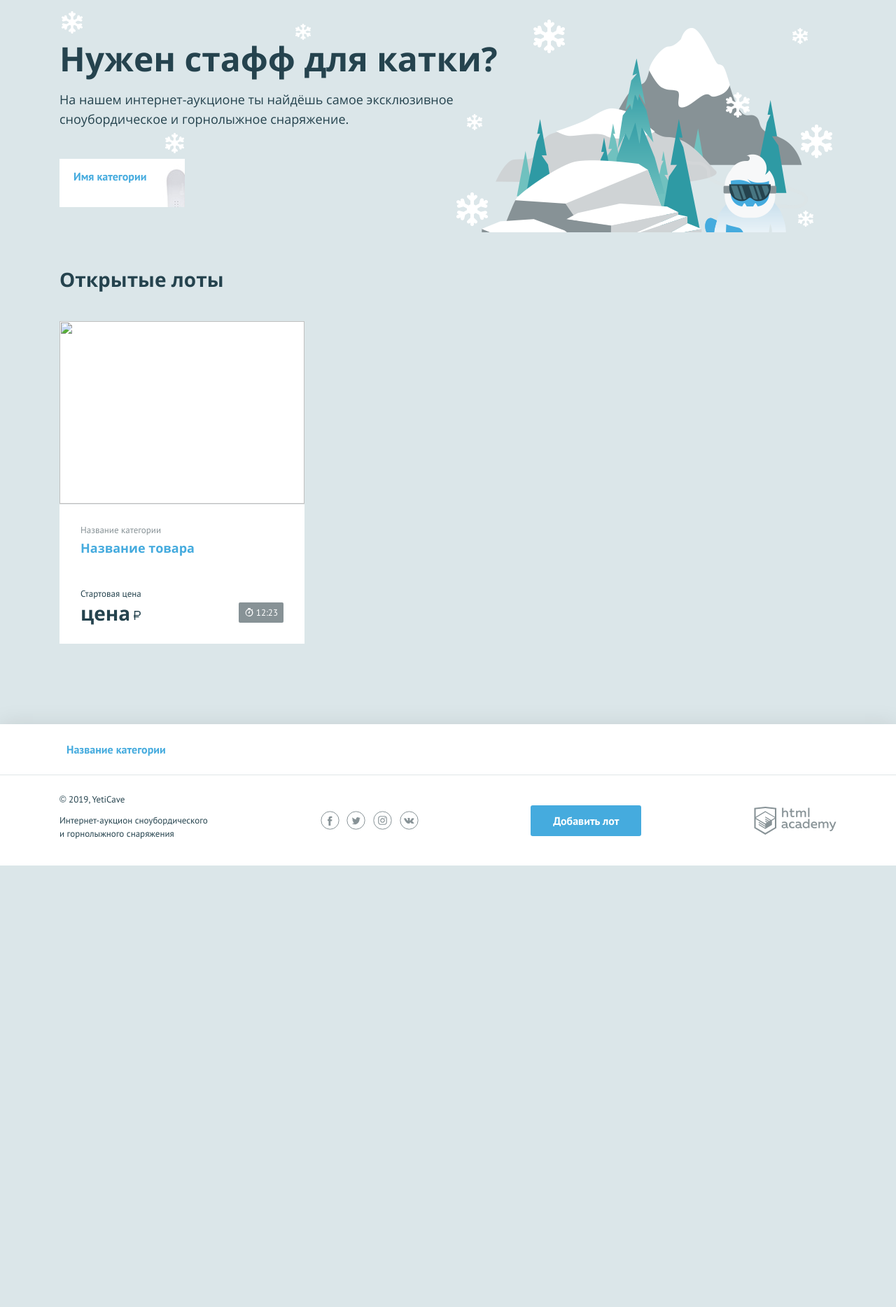
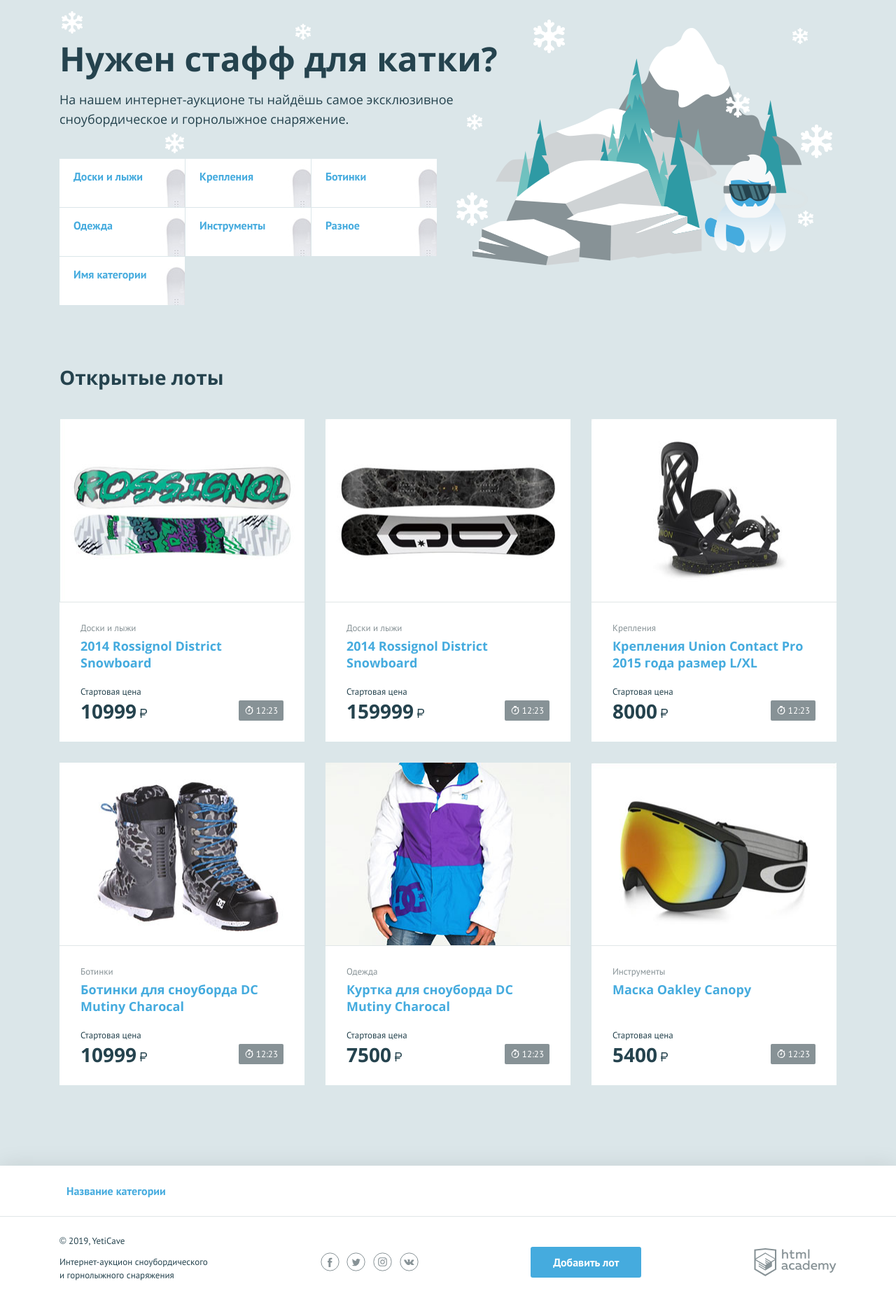
Before and after one commit to FedorenkoAl/863153-yeticave, a PHP site: page / in a window 1280 px wide. Shown: the part 107-1975 px from the top of the page at 70% size. Before the commit the page ends 1344 px from the top, so only its background shows below. Run offline with PHP 8.4, Linux system fonts and the light colour scheme.

Commit message:
Выполнение задания 5 Итерация по массивам

```diff
--- a/index.php
+++ b/index.php
@@ -1,5 +1,48 @@
 <?php
 $is_auth = rand(0, 1);
+$category = ["Доски и лыжи", "Крепления", "Ботинки", "Одежда", "Инструменты", "Разное"];
+$lots = [
+[
+"picture" => "img/lot-1.jpg",
+"category" => "$category[0]",
+"title" => "2014 Rossignol District Snowboard",
+"prais" => "10999"
+],
+[
+"picture" => "img/lot-2.jpg",
+"category" => "$category[0]",
+"title" => "2014 Rossignol District Snowboard",
+"prais" => "159999"
+],
+
+[
+"picture" => "img/lot-3.jpg",
+"category" => "$category[1]",
+"title" => "Крепления Union Contact Pro 2015 года размер L/XL",
+"prais" => "8000"
+],
+
+[
+"picture" => "img/lot-4.jpg",
+"category" => "$category[2]",
+"title" => "Ботинки для сноуборда DC Mutiny Charocal",
+"prais" => "10999"
+],
+
+[
+"picture" => "img/lot-5.jpg",
+"category" => "$category[3]",
+"title" => "Куртка для сноуборда DC Mutiny Charocal",
+"prais" => "7500"
+],
+
+[
+"picture" => "img/lot-6.jpg",
+"category" => "$category[4]",
+"title" => "Маска Oakley Canopy",
+"prais" => "5400"
+],
+];
 
 $user_name = ''; // укажите здесь ваше имя
 ?>
@@ -39,7 +82,15 @@
         <h2 class="promo__title">Нужен стафф для катки?</h2>
         <p class="promo__text">На нашем интернет-аукционе ты найдёшь самое эксклюзивное сноубордическое и горнолыжное снаряжение.</p>
         <ul class="promo__list">
-            <!--заполните этот список из массива категорий-->
+            <!--заполните этот список из массива категорий--><?php
+            $index = 0;
+            $num = count($category);
+            while ( $index < $num): ?>
+           <li class="promo__item promo__item--boards">
+                <a class="promo__link" href="pages/all-lots.html"><?=$category[$index];?></a>
+            </li>
+            <?php $index++; ?>
+            <?php endwhile; ?>
             <li class="promo__item promo__item--boards">
                 <a class="promo__link" href="pages/all-lots.html">Имя категории</a>
             </li>
@@ -50,25 +101,25 @@
             <h2>Открытые лоты</h2>
         </div>
         <ul class="lots__list">
-            <!--заполните этот список из массива с товарами-->
+            <!--заполните этот список из массива с товарами--> <?php foreach ($lots as $key => $val): ?>
             <li class="lots__item lot">
                 <div class="lot__image">
-                    <img src="" width="350" height="260" alt="">
+                    <img src="<?=$val["picture"]?>" width="350" height="260" alt="">
                 </div>
                 <div class="lot__info">
-                    <span class="lot__category">Название категории</span>
-                    <h3 class="lot__title"><a class="text-link" href="pages/lot.html">Название товара</a></h3>
+                    <span class="lot__category"><?=$val["category"]?></span>
+                    <h3 class="lot__title"><a class="text-link" href="pages/lot.html"><?=$val["title"]?></a></h3>
                     <div class="lot__state">
                         <div class="lot__rate">
                             <span class="lot__amount">Стартовая цена</span>
-                            <span class="lot__cost">цена<b class="rub">р</b></span>
+                            <span class="lot__cost"><?=$val["prais"]?><b class="rub">р</b></span>
                         </div>
                         <div class="lot__timer timer">
                             12:23
                         </div>
                     </div>
                 </div>
-            </li>
+            </li> <?php endforeach; ?>
         </ul>
     </section>
 </main>
```
